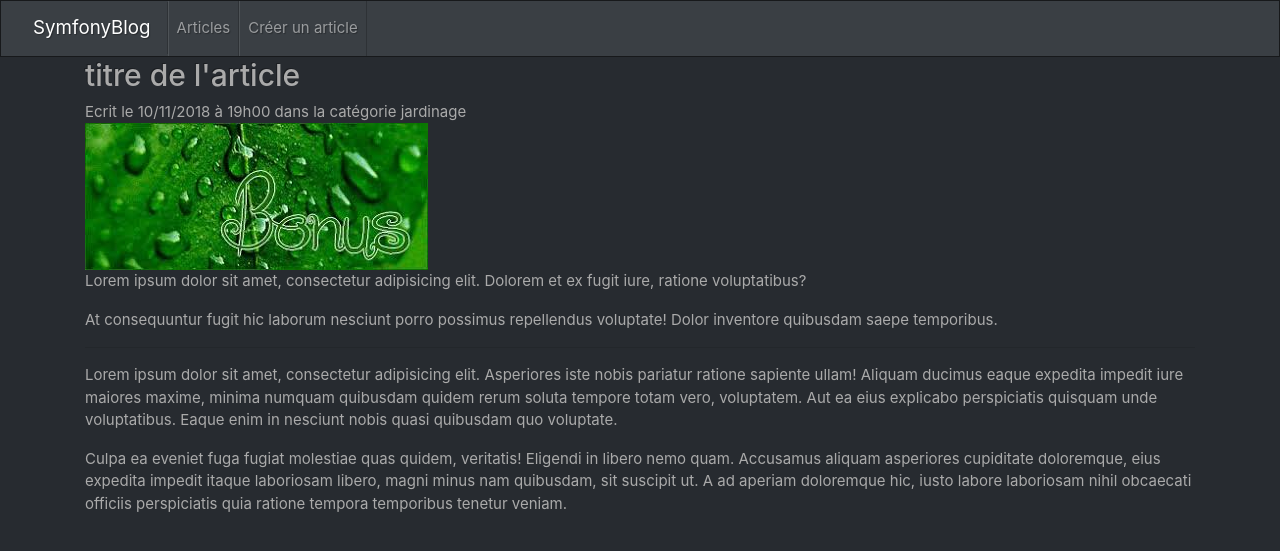
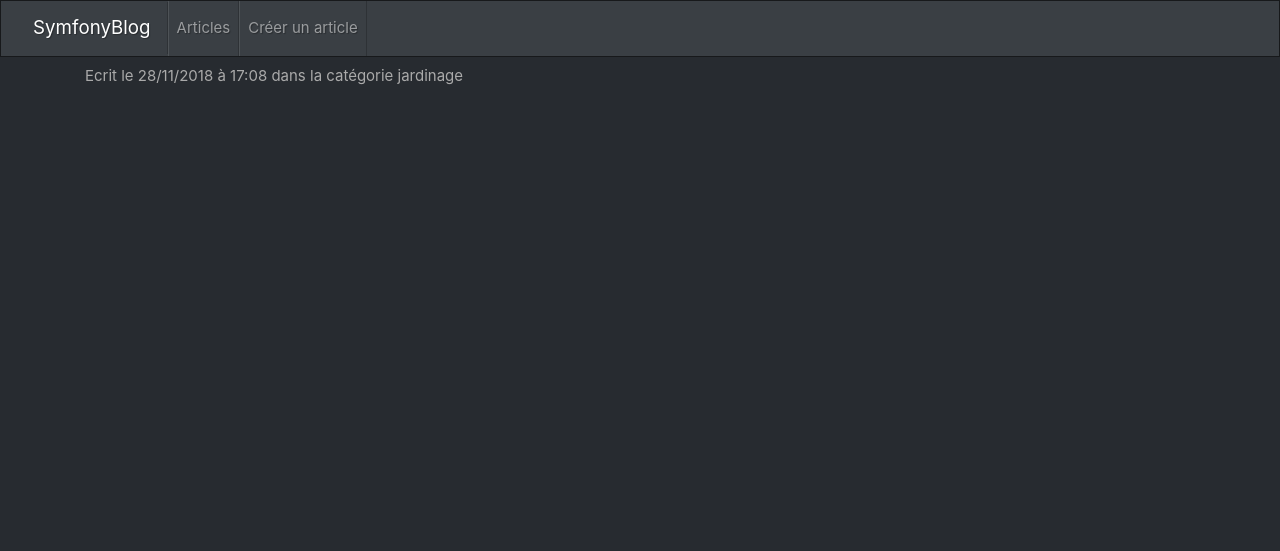
Before and after one commit to Kr4v3N/Comprendre-Symfony-4, a Symfony app: template templates/blog/show.html.twig in a window 1280 px wide. Shown: the top 551 px of the page. Run offline with Twig, Linux system fonts and the light colour scheme; the template is opened without the code that fills it, so the values that code supplies are empty; some libraries are stand-ins or nearby versions.

Commit message:
Add article

```diff
--- a/templates/base.html.twig
+++ b/templates/base.html.twig
@@ -10,7 +10,7 @@
     <body>
 
         <nav class="navbar navbar-expand-lg navbar-dark bg-primary">
-            <a class="navbar-brand" href="/">SymfonyBlog</a>
+            <a class="navbar-brand" href="{{ path('home') }}">SymfonyBlog</a>
             <button class="navbar-toggler" type="button" data-toggle="collapse" data-target="#navbarColor01" aria-controls="navbarColor01" aria-expanded="false" aria-label="Toggle navigation">
                 <span class="navbar-toggler-icon"></span>
             </button>
@@ -21,7 +21,7 @@
                         <a class="nav-link" href="{{ path('blog') }}">Articles</a>
                     </li>
                     <li class="nav-item">
-                        <a class="nav-link" href="/blog/new">Créer un article</a>
+                        <a class="nav-link" href="{{ path('blog_create') }}">Créer un article</a>
                     </li>
                 </ul>
             </div>
--- a/templates/blog/index.html.twig
+++ b/templates/blog/index.html.twig
@@ -16,7 +16,7 @@
                     <p>Lorem ipsum dolor sit amet, consectetur adipisicing elit. Dicta earum facere maiores quidem rem sit?</p>
                     <p>Assumenda eligendi enim id incidunt, ipsa iure libero modi optio quaerat quasi repudiandae sint
                         totam.</p>
-                    <a href="{{ path('blog_show') }}" class="btn btn-primary">lire la suite</a>
+                    <a href="{{ path('blog_show', {'id':article.id}) }}" class="btn btn-primary">lire la suite</a>
                 </div>
             </articles>
         {% endfor %}
--- a/templates/blog/show.html.twig
+++ b/templates/blog/show.html.twig
@@ -3,22 +3,9 @@
 
     {% block body %}
 
-        <h2>titre de l'article</h2>
-        <div class="metada">Ecrit le 10/11/2018 à 19h00 dans la catégorie jardinage</div>
-        <div class="content"><img src="{{ asset('img/jardin.jpg') }}" alt="">
-            <p>Lorem ipsum dolor sit amet, consectetur adipisicing elit. Dolorem et ex fugit iure, ratione
-                voluptatibus?</p>
-            <p>At consequuntur fugit hic laborum nesciunt porro possimus repellendus voluptate! Dolor inventore
-                quibusdam saepe temporibus.</p>
-            <hr>
-            <p>Lorem ipsum dolor sit amet, consectetur adipisicing elit. Asperiores iste nobis pariatur ratione sapiente
-                ullam! Aliquam ducimus eaque expedita impedit iure maiores maxime, minima numquam quibusdam quidem rerum
-                soluta tempore totam vero, voluptatem. Aut ea eius explicabo perspiciatis quisquam unde voluptatibus. Eaque
-                enim in nesciunt nobis quasi quibusdam quo voluptate.</p>
-            <p>Culpa ea eveniet fuga fugiat molestiae quas quidem, veritatis! Eligendi in libero nemo quam. Accusamus
-                aliquam asperiores cupiditate doloremque, eius expedita impedit itaque laboriosam libero, magni minus nam
-                quibusdam, sit suscipit ut. A ad aperiam doloremque hic, iusto labore laboriosam nihil obcaecati officiis
-                perspiciatis quia ratione tempora temporibus tenetur veniam.</p>
-
+        <h2>{{ article.title }}</h2>
+        <div class="metada">Ecrit le {{ article.createdAt | date ('d/m/Y') }} à {{ article.createdAt | date('H:i') }} dans la catégorie jardinage</div>
+        <div class="content"><img src="{{ article.image}}" alt="">
+            {{ article.content | raw }}
 
     {% endblock %}
```
Also changed, not shown: src/Controller/BlogController.php (+25 -3 lines), templates/blog/create.html.twig (added, +7 -0 lines).
